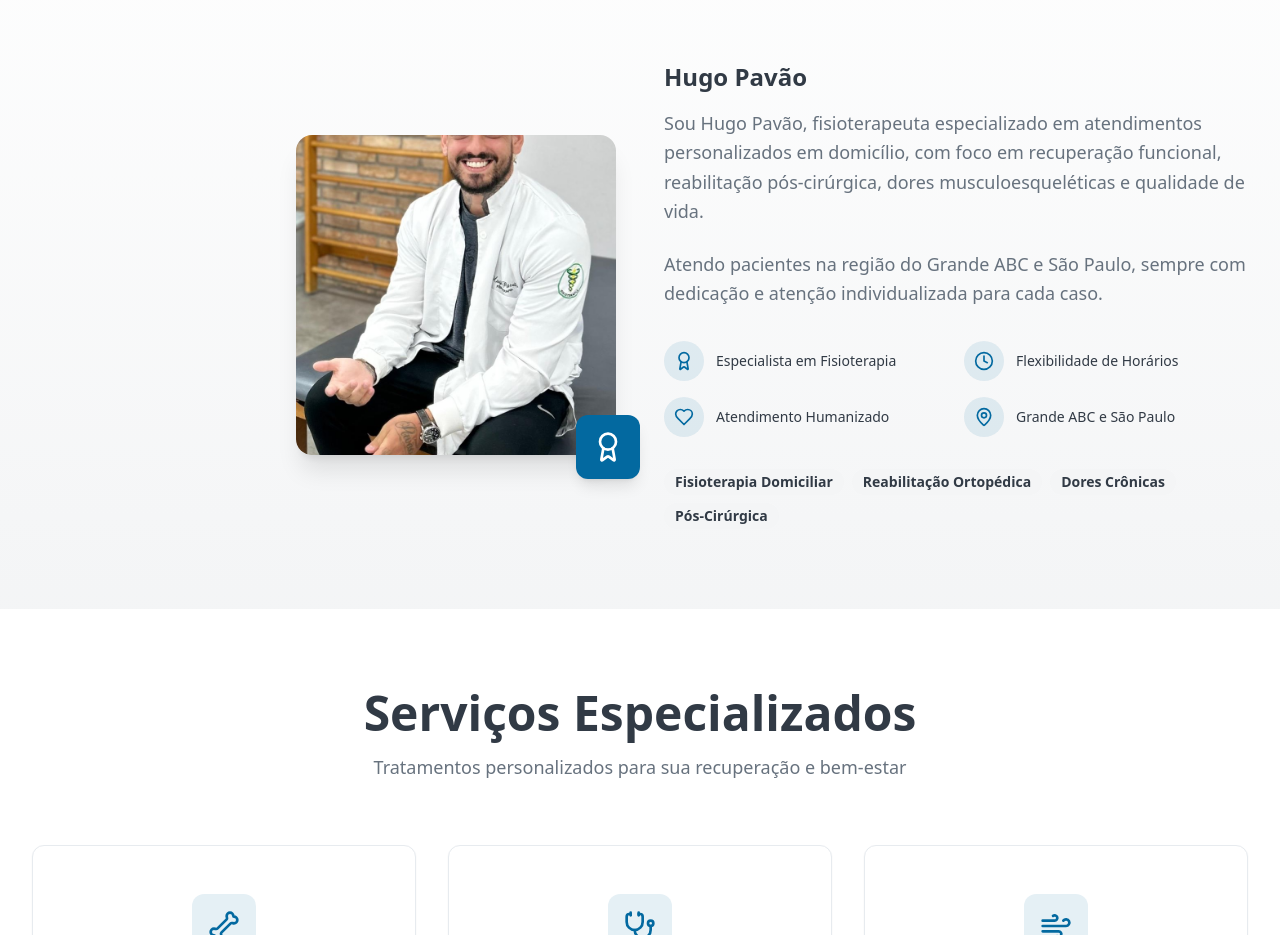
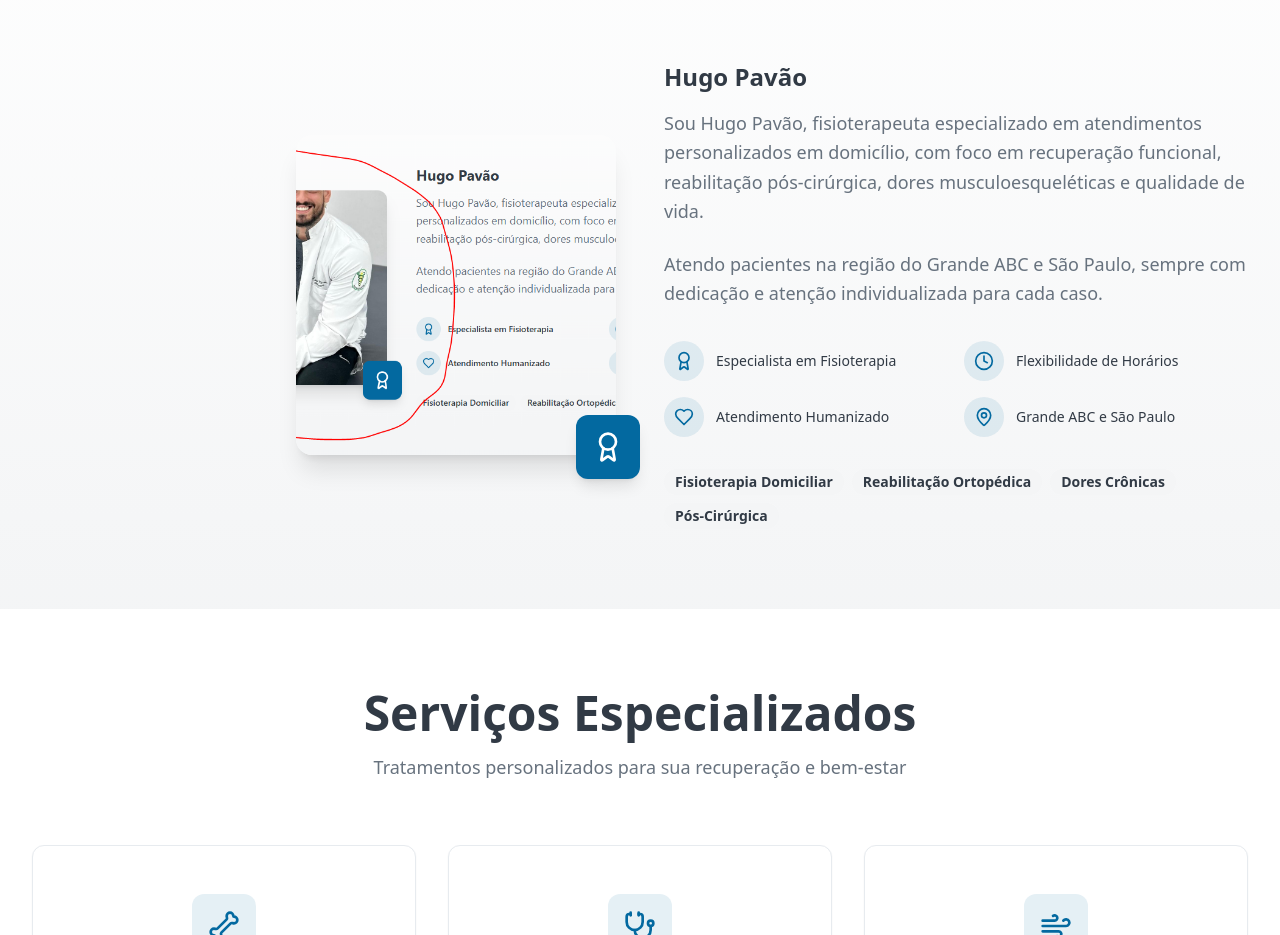
Before and after one commit to Alexandrepavao/hugo-pavao-fisio-home, a React (Vite) app: page / in a window 1280 px wide. Shown: the part 1040-1975 px from the top of the page. Built offline with nearby package versions, Linux system fonts and the light colour scheme.

Commit message:
Fix: Adjust photo cropping
The profile picture of Hugo Pavão was still being cut off. This commit adjusts the image cropping to ensure the entire photo is visible and emphasizes the professional's face.

```diff
--- a/src/components/About.tsx
+++ b/src/components/About.tsx
@@ -1,3 +1,4 @@
+
 
 import { Card } from "@/components/ui/card";
 import { Badge } from "@/components/ui/badge";
@@ -29,9 +30,9 @@ const About = () => {
             <div className="relative">
               <div className="w-64 h-64 sm:w-72 sm:h-72 md:w-80 md:h-80 rounded-2xl overflow-hidden shadow-xl">
                 <img
-                  src="/lovable-uploads/7d7761cc-ed82-4c1f-bdc6-a983a859e65c.png"
+                  src="/lovable-uploads/ae4009fa-08ee-4fd3-9e1f-0cb88ea09141.png"
                   alt="Hugo Pavão - Fisioterapeuta"
-                  className="w-full h-full object-cover object-center"
+                  className="w-full h-full object-cover object-top"
                 />
               </div>
               <div className="absolute -bottom-4 -right-4 sm:-bottom-6 sm:-right-6 bg-primary text-primary-foreground p-3 sm:p-4 rounded-xl shadow-lg">
```
Also changed, not shown: public/lovable-uploads/ae4009fa-08ee-4fd3-9e1f-0cb88ea09141.png (added).
